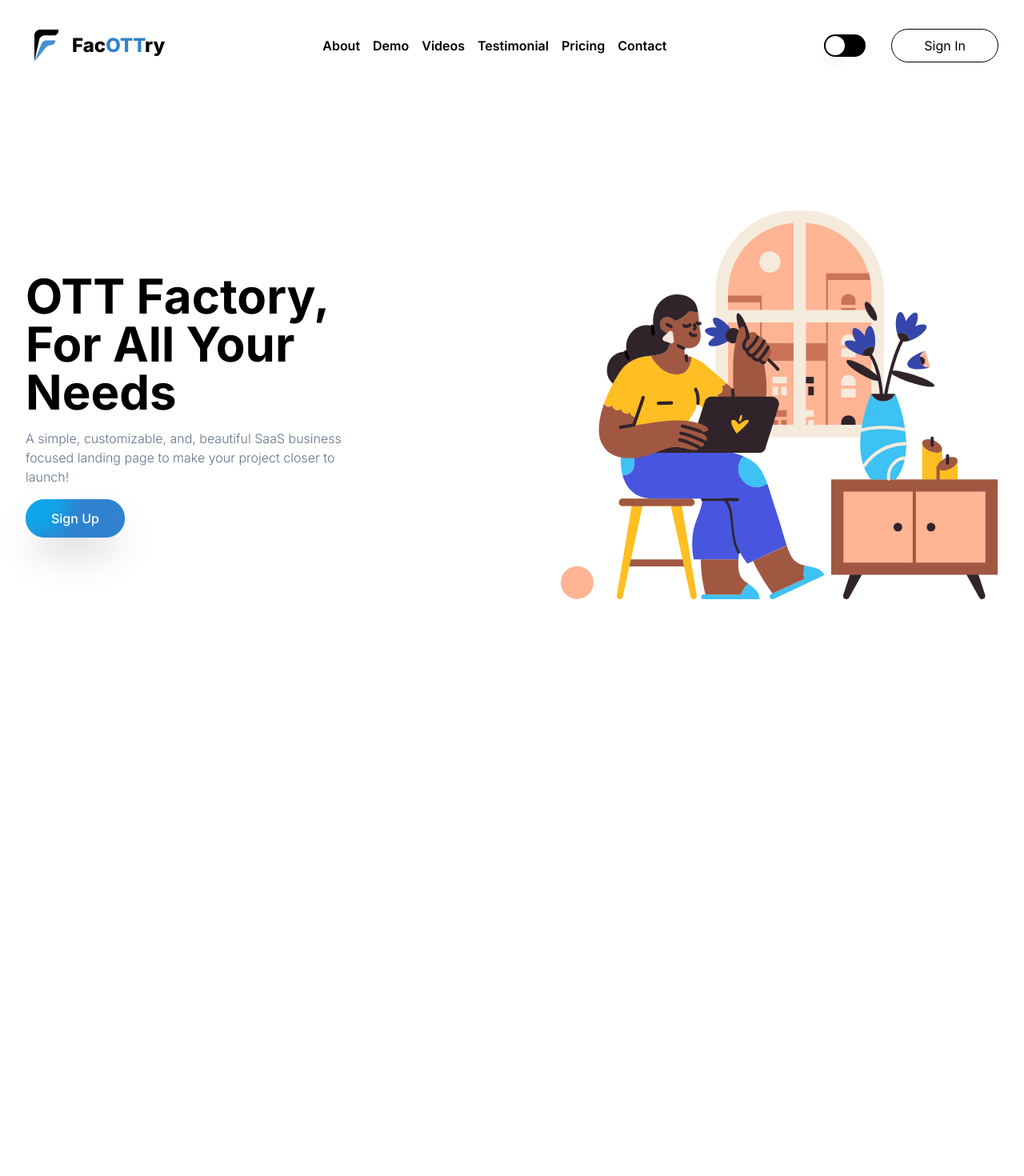
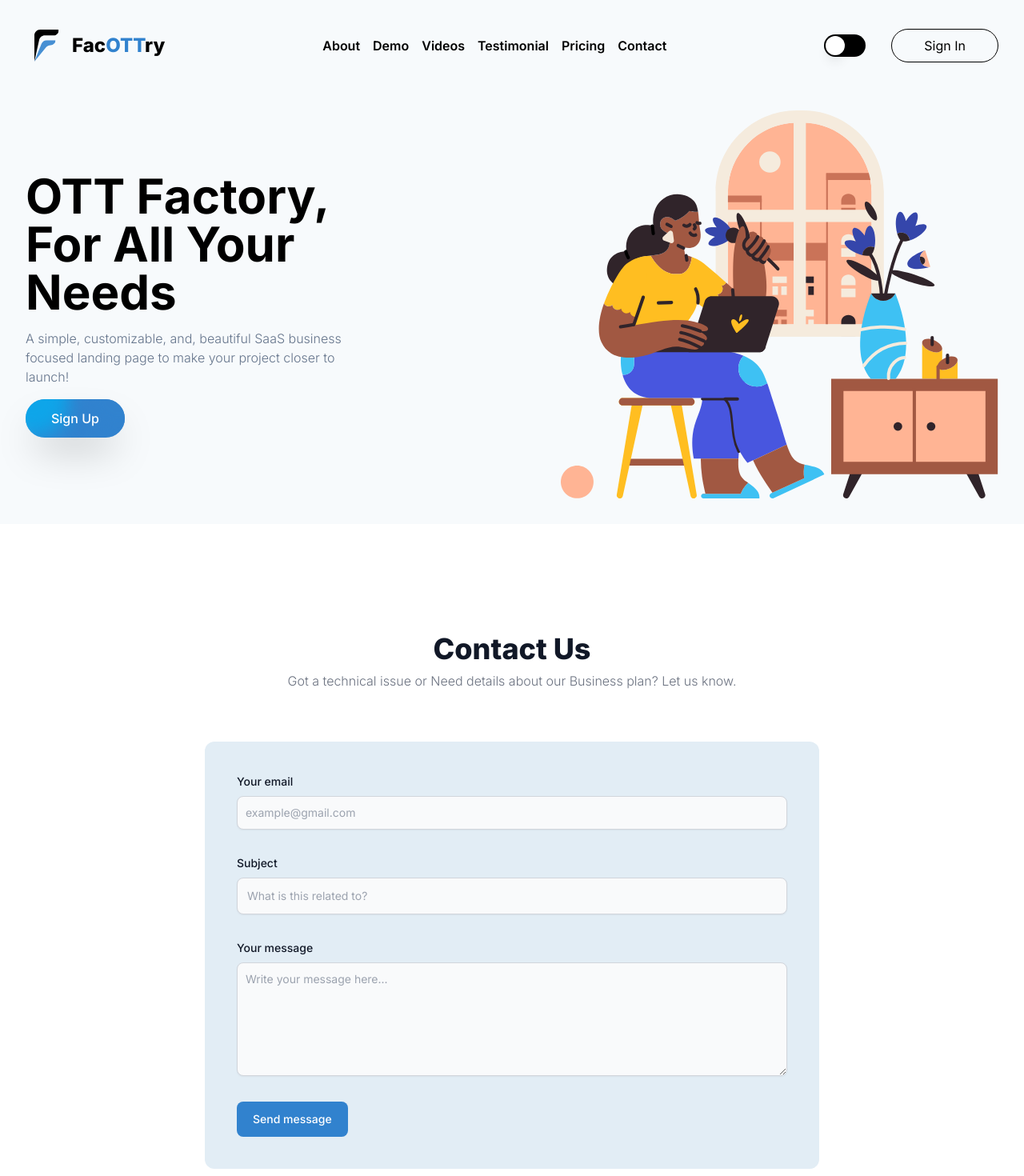
Before and after one commit to facottryApp/facottry-website, a Next.js app: page / in a window 1280 px wide. Shown: the top 1470 px of the page at 80% size. Before the commit the page ends 874 px from the top, so only its background shows below. Built offline with nearby package versions, Linux system fonts and the light colour scheme.

Commit message:
updated UI

```diff
--- a/src/components/Landing.tsx
+++ b/src/components/Landing.tsx
@@ -1,12 +1,21 @@
+import { Contact } from "./Contact"
 import { Hero } from "./Hero"
 import NavBar from "./NavBar"
 
 export const LandingPage = () => {
   return (
-    <div className="h-screen py-8 px-8">
+    <div className="">
+      <div className="bg-bgblue py-8 px-8">
         <NavBar />
 
-        <Hero />
+        <section id="about">
+          <Hero />
+        </section>
+      </div>
+
+      <section id="contact" className="mt-10 py-8 px-8">
+        <Contact />
+      </section>
     </div>
   )
 }
--- a/src/components/NavBar.tsx
+++ b/src/components/NavBar.tsx
@@ -6,7 +6,7 @@ import ToggleSwitch from "./ToggleTheme"
 
 const NavBar = () => {
     return (
-        <nav>
+        <nav className="">
             {/* Desktop Navbar */}
             <div className="flex justify-between max-w-7xl items-center m-auto">
                 <div className="flex gap-2 items-center">
--- a/tailwind.config.ts
+++ b/tailwind.config.ts
@@ -10,6 +10,8 @@ const config: Config = {
     extend: {
       colors: {
         primary: '#3182CE',
+        bgblue: "#F7FAFC",
+        bgblue200: "#E2EDF5",
       },
     },
   },
```
